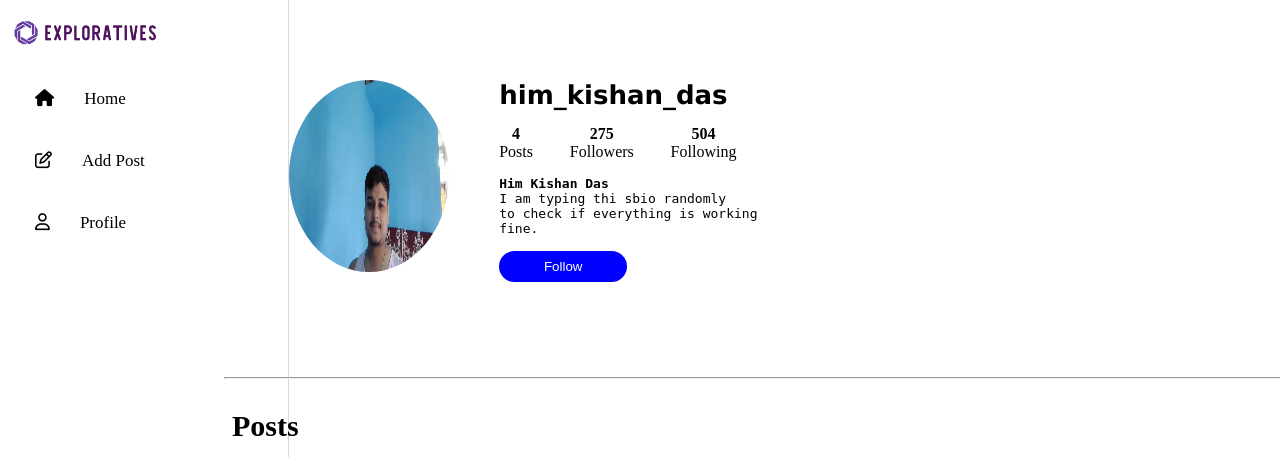
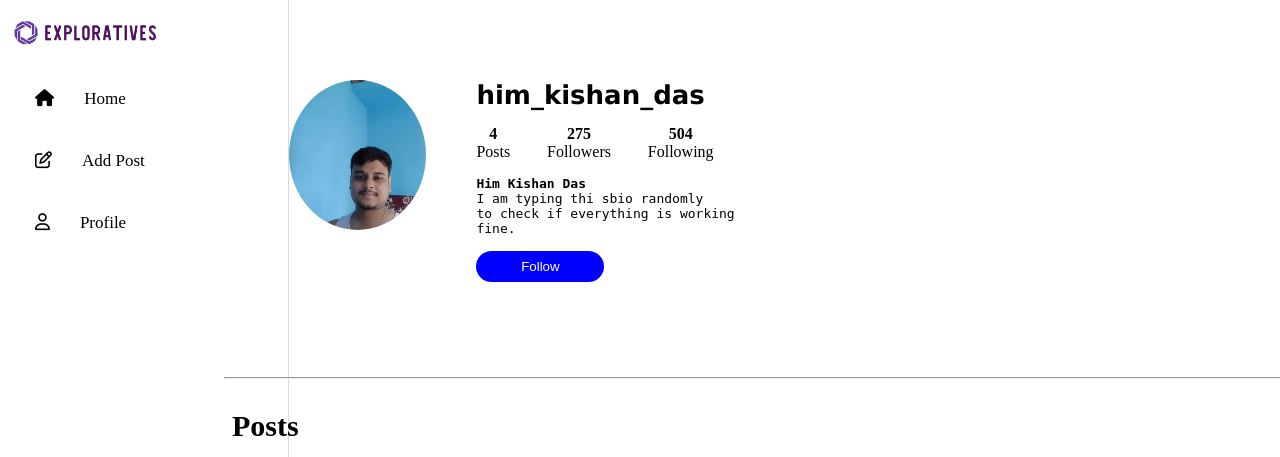
Before and after one commit to Him-Kishan-Das/Exploratives_social_media, a Django app: a page that uses ExploreContents/templates/profile.html in a window 1280 px wide; the page is wider, and only the part inside the window is pictured. Shown: the top 457 px of that part. Run offline with Django 5.2, Linux system fonts and the light colour scheme; a user stored in the database is signed in; data comes from the database, SQL or seed files in the repository; both versions use the stored data as it was after the commit; some libraries are stand-ins or nearby versions; some web fonts are replaced.

Commit message:
development

```diff
--- a/ExploreContents/static/header.css
+++ b/ExploreContents/static/header.css
@@ -11,7 +11,7 @@ body{
 
 header{
     display: flex;
-    justify-content: space-between;
+    /* justify-content: space-between; */
     align-items: center;
     background-color: rgb(250, 250, 250) ;
     border: solid 0px 0px 2px 0px;
@@ -60,6 +60,7 @@ header{
     display: flex;
     align-items: center;
     justify-content: flex-end;
+    width: 40%;
     margin: 0px -15% 0 0;
 }
 
@@ -70,7 +71,7 @@ header{
     font-size: 16px;
     padding: 8px 12px;
     border-radius: 7px;
-    margin-right: 6%;
+    margin: 0 10%;
     width: 8.5rem;
 }
 
@@ -151,8 +152,6 @@ header{
     background-color: #0056b3;
 }
 
-
-
 /* user drop down style starts here  */
 
 .drop_down_link{
@@ -170,10 +169,19 @@ header{
     padding-right: 20px;
 }
 
+.dropbtn{
+    width: 50px; /* Set the desired width */
+    height: 50px; /* Set the desired height */
+    overflow: hidden; /* Hide overflow */
+    border-radius: 50%;
+    margin-left: 35%
+}
+
 .nav_profile{
-    padding-left: 14px;
-        width: 9.5%;
-        margin-right: 10px;
+    width: 100%;
+    height: 100%;
+    object-fit: cover; /* Ensures the image covers the container */
+    object-position: center;
 }
 
 
--- a/ExploreContents/static/profile.css
+++ b/ExploreContents/static/profile.css
@@ -34,11 +34,18 @@
     margin: 0 auto;
     padding: 5rem 0;
 }
+.profile-sub-section1{
+    width: 150px;
+    height: 150px;
+    overflow: hidden;
+    border-radius: 50%;
+}
 
-.profile-sub-section1 > img{
-    width: 10rem;
-    height: 12rem;
-    border-radius: 50%;
+.profile-picture{
+    width: 100%;
+    height: 100%;
+    object-fit: cover;
+    object-position: center;
 }
 
 .profile-sub-section2{
--- a/ExploreContents/templates/header.html
+++ b/ExploreContents/templates/header.html
@@ -74,7 +74,7 @@
 
     <div class="dropdown nav-link">
         <button class="dropbtn" onclick="dropDown()">
-            <img class="nav_profile" src="{% static 'man.png' %}">
+            <img class="nav_profile" src="{{ request.user.profile_picture.url }}">
 
         </button>
         <div class="dropdown-content profile-content" id="myDropdown">
```
Also changed, not shown: ExploreContents/templates/search.html (+16 -6 lines), ExploreContents/views.py (+1 -7 lines), db.sqlite3, static/profilePic/6.jpg (added).
